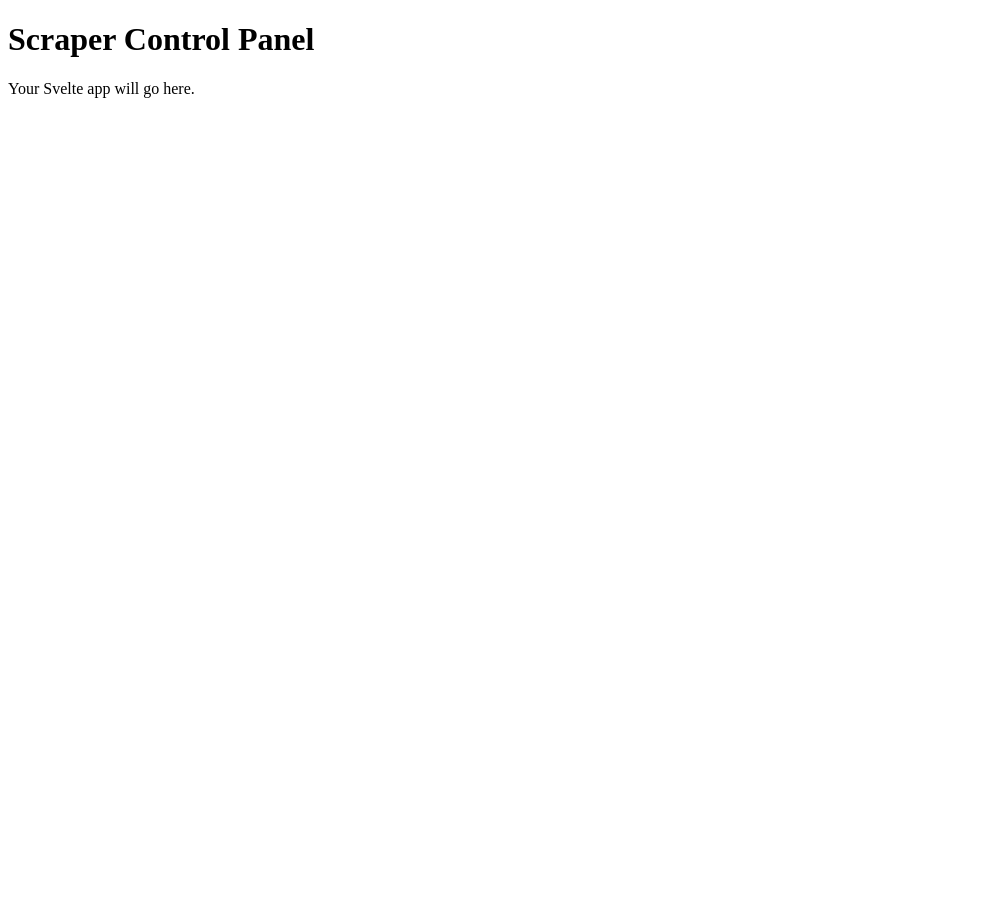
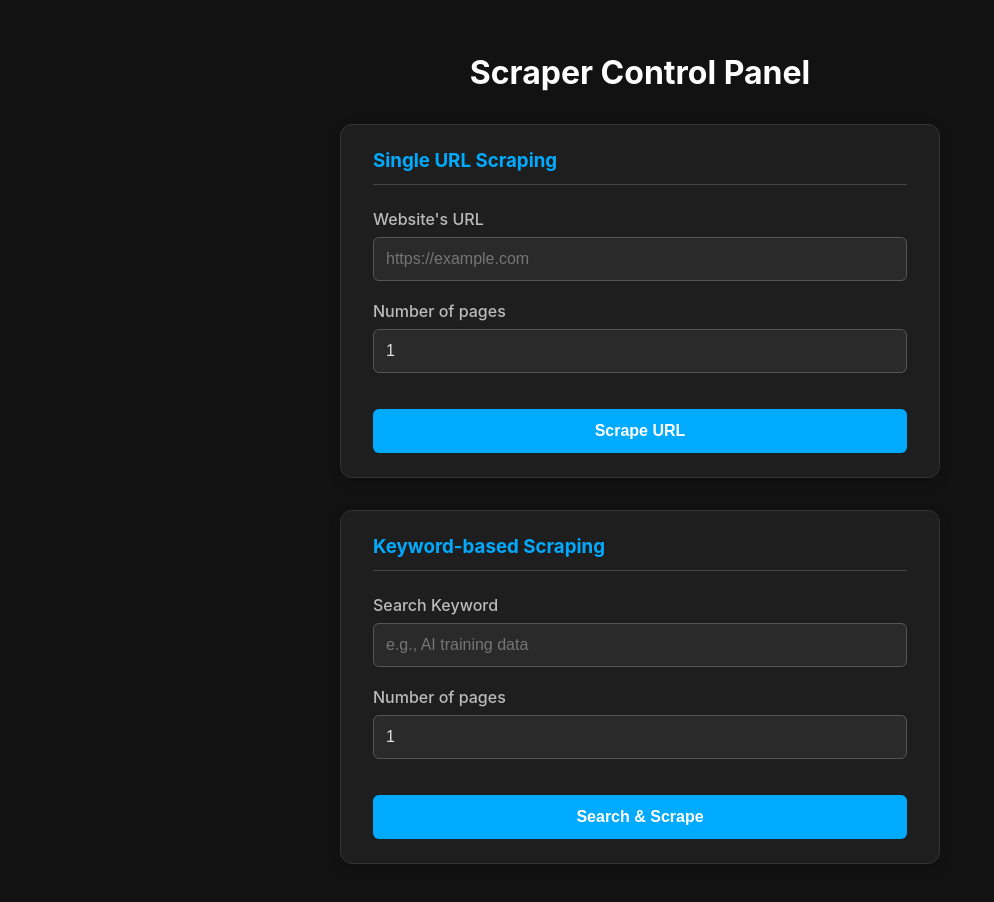
Before and after one commit to AlphaTechini/Web-Scraper, a website: page Frontend/index.html in a window 1280 px wide. Shown: the whole page, without its empty margins (0-994 px from the left). Before the commit the page ends 800 px from the top, so only its background shows below. Drawn offline with Linux system fonts and the light colour scheme.

Commit message:
Frontend Integration
Not complete the connectors are remaining

```diff
--- a/Frontend/index.html
+++ b/Frontend/index.html
@@ -4,9 +4,38 @@
     <meta charset="UTF-8">
     <meta name="viewport" content="width=device-width, initial-scale=1.0">
     <title>Web Scraper</title>
+    <link rel="stylesheet" href="main.css">
 </head>
 <body>
-    <h1>Scraper Control Panel</h1>
-    <p>Your Svelte app will go here.</p>
+    <div class="container">
+        <h1>Scraper Control Panel</h1>
+
+        <section class="scrape-card">
+            <h3>Single URL Scraping</h3>
+            <div class="form-group">
+                <label for="url">Website's URL</label>
+                <input type="text" id="url" placeholder="https://example.com">
+            </div>
+            <div class="form-group">
+                <label for="pageNoSingle">Number of pages</label>
+                <input type="number" id="pageNoSingle" value="1" min="1">
+            </div>
+            <button type="submit" id="scrapeSingle">Scrape URL</button>
+        </section>
+
+         <section class="scrape-card">
+            <h3>Keyword-based Scraping</h3>
+            <div class="form-group">
+                <label for="keyword">Search Keyword</label>
+                <input type="text" id="keyword" placeholder="e.g., AI training data">
+            </div>
+            <div class="form-group">
+                <label for="pageNoMulti">Number of pages</label>
+                <input type="number" id="pageNoMulti" value="1" min="1">
+            </div>
+            <button type="submit" id="scrapeMulti">Search & Scrape</button>
+        </section>
+    </div>
+
 </body>
 </html>
--- /dev/null
+++ b/Frontend/main.css
@@ -0,0 +1,105 @@
+/* General Body Styles */
+body {
+    font-family: -apple-system, BlinkMacSystemFont, "Segoe UI", Roboto, Helvetica, Arial, sans-serif;
+    background-color: #121212;
+    color: #e0e0e0;
+    margin: 0;
+    display: flex;
+    justify-content: center;
+    align-items: flex-start;
+    min-height: 100vh;
+    padding: 2rem 1rem;
+    box-sizing: border-box;
+}
+
+/* Main Container */
+.container {
+    width: 100%;
+    max-width: 600px;
+}
+
+h1 {
+    text-align: center;
+    color: #ffffff;
+    margin-bottom: 2rem;
+}
+
+/* Card for each scraping section */
+.scrape-card {
+    background-color: #1e1e1e;
+    padding: 1.5rem 2rem;
+    border-radius: 12px;
+    border: 1px solid #333;
+    box-shadow: 0 4px 12px rgba(0, 0, 0, 0.2);
+    margin-bottom: 2rem;
+}
+
+.scrape-card h3 {
+    margin-top: 0;
+    margin-bottom: 1.5rem;
+    padding-bottom: 0.75rem;
+    border-bottom: 1px solid #444;
+    color: #00aaff;
+}
+
+/* Form element styling */
+.form-group {
+    margin-bottom: 1.25rem;
+}
+
+label {
+    display: block;
+    margin-bottom: 0.5rem;
+    font-weight: 500;
+    color: #bbbbbb;
+}
+
+input[type="text"],
+input[type="number"] {
+    width: 100%;
+    padding: 0.75rem;
+    background-color: #2a2a2a;
+    border: 1px solid #555;
+    border-radius: 6px;
+    color: #e0e0e0;
+    font-size: 1rem;
+    box-sizing: border-box;
+    transition: border-color 0.3s, box-shadow 0.3s;
+}
+
+input[type="text"]:focus,
+input[type="number"]:focus {
+    outline: none;
+    border-color: #00aaff;
+    box-shadow: 0 0 0 3px rgba(0, 170, 255, 0.2);
+}
+
+button {
+    width: 100%;
+    padding: 0.8rem 1rem;
+    background-color: #00aaff;
+    color: #ffffff;
+    border: none;
+    border-radius: 6px;
+    font-size: 1rem;
+    font-weight: bold;
+    cursor: pointer;
+    transition: background-color 0.3s, transform 0.2s;
+    margin-top: 1rem;
+}
+
+button:hover {
+    background-color: #0088cc;
+    transform: translateY(-2px);
+}
+
+button:active {
+    transform: translateY(0);
+}
+
+/* Responsive adjustments */
+@media (max-width: 640px) {
+    .scrape-card {
+        padding: 1rem 1.5rem;
+    }
+}
```
